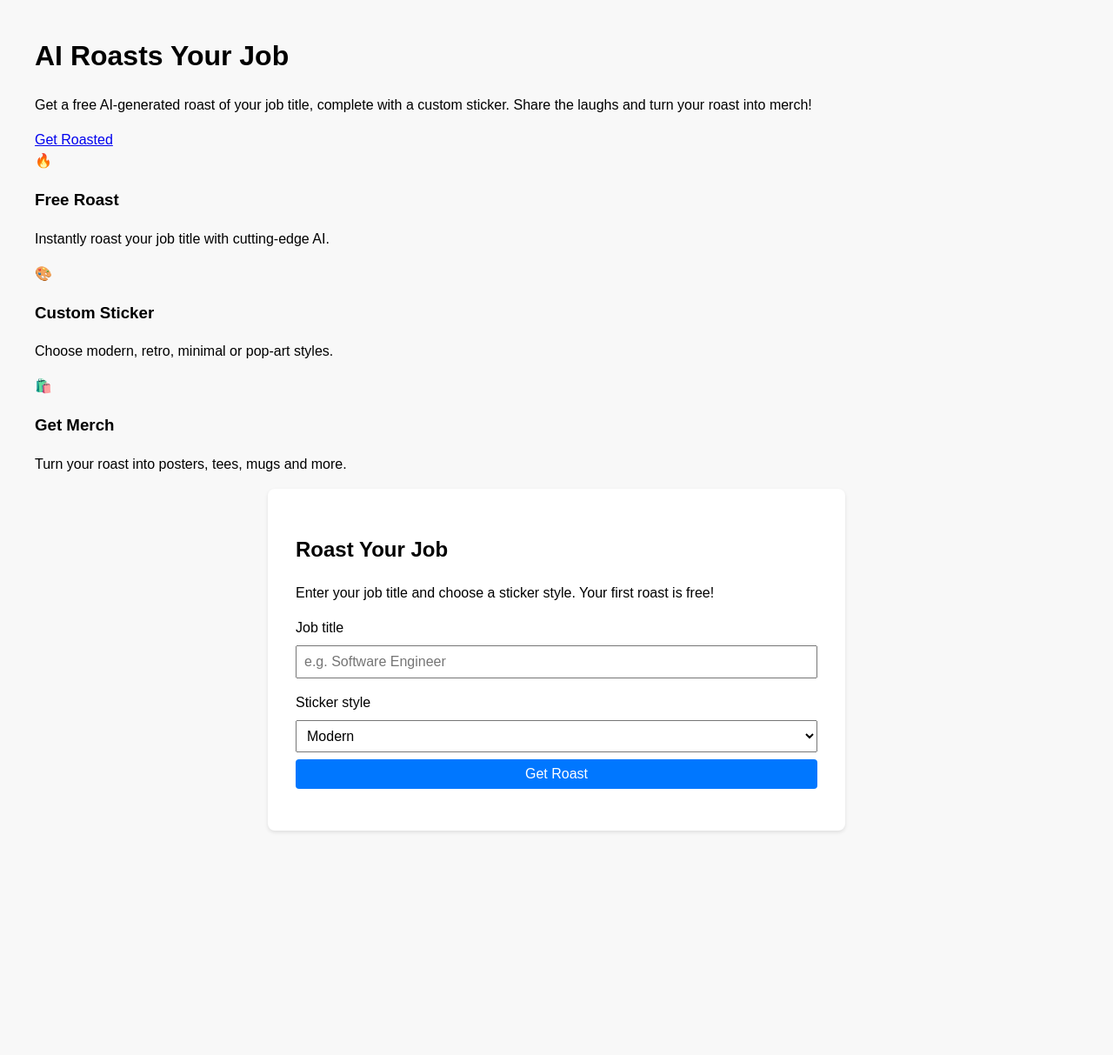
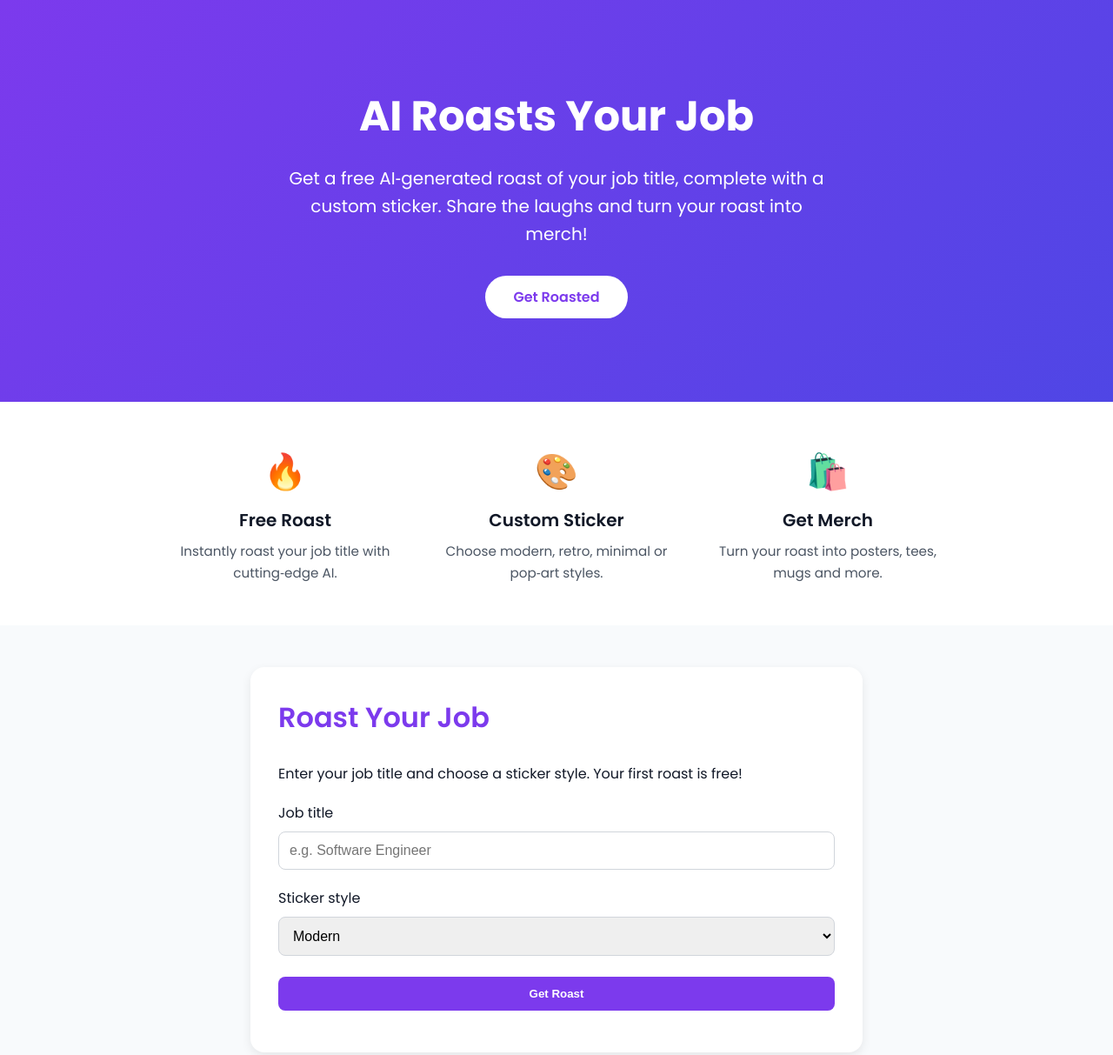
Before and after one commit to ptbandeira/roastyourjob, a website: page public/index.html in a window 1280 px wide. Shown: the whole page at 87% size. Before the commit the page ends 995 px from the top, so only its background shows below. Drawn offline with Linux system fonts and the light colour scheme.

Commit message:
Update style.css

```diff
--- a/public/style.css
+++ b/public/style.css
@@ -1,56 +1,154 @@
-body {
-  font-family: sans-serif;
-  padding: 2rem;
-  line-height: 1.5;
-  background: #f8f8f8;
+/* Variables for consistent colours */
+:root {
+  --primary: #7c3aed;
+  --secondary: #4f46e5;
 }
 
-main {
-  max-width: 600px;
-  margin: 0 auto;
-  background: #fff;
-  padding: 2rem;
-  border-radius: 8px;
-  box-shadow: 0 2px 4px rgba(0, 0, 0, 0.1);
+/* Global styles */
+body {
+  font-family: 'Poppins', sans-serif;
+  margin: 0;
+  background: #f8fafc;
+  color: #111827;
+  line-height: 1.6;
 }
 
-h1 {
-  margin-top: 0;
+a {
+  color: inherit;
+  text-decoration: none;
 }
 
-label {
-  display: block;
-  margin-top: 1rem;
+/* Hero section */
+.hero {
+  padding: 6rem 1rem;
+  background: linear-gradient(135deg, var(--primary), var(--secondary));
+  color: #ffffff;
+  text-align: center;
 }
 
-input,
-select,
-button {
+.hero-content h1 {
+  margin: 0 0 1rem;
+  font-size: 3rem;
+  font-weight: 700;
+}
+
+.hero-content p {
+  margin: 0 auto 2rem;
+  max-width: 640px;
+  font-size: 1.25rem;
+}
+
+.cta-button {
+  display: inline-block;
+  padding: 0.75rem 2rem;
+  background: #ffffff;
+  color: var(--primary);
+  font-weight: 600;
+  border-radius: 9999px;
+  transition: background 0.2s, color 0.2s;
+}
+
+.cta-button:hover {
+  background: rgba(255, 255, 255, 0.85);
+  color: var(--secondary);
+}
+
+/* Features section */
+.features {
+  display: flex;
+  flex-wrap: wrap;
+  justify-content: center;
+  gap: 2rem;
+  padding: 3rem 1rem;
+  background: #ffffff;
+}
+
+.feature {
+  flex: 1 1 200px;
+  max-width: 280px;
+  text-align: center;
+}
+
+.feature .icon {
+  font-size: 2.5rem;
+  margin-bottom: 0.5rem;
+}
+
+.feature h3 {
+  margin: 0.5rem 0;
+  font-size: 1.25rem;
+  font-weight: 600;
+}
+
+.feature p {
+  margin: 0;
+  font-size: 0.95rem;
+  color: #4b5563;
+}
+
+/* Generator section */
+main {
+  max-width: 640px;
+  margin: 3rem auto;
+  background: #ffffff;
+  padding: 2rem;
+  border-radius: 1rem;
+  box-shadow: 0 4px 12px rgba(0, 0, 0, 0.08);
+}
+
+main h2 {
+  margin-top: 0;
+  font-size: 2rem;
+  font-weight: 600;
+  color: var(--primary);
+}
+
+form label {
+  display: block;
+  margin-top: 1.25rem;
+  font-weight: 500;
+}
+
+form input,
+form select {
+  width: 100%;
+  padding: 0.75rem;
+  font-size: 1rem;
+  border: 1px solid #d1d5db;
+  border-radius: 0.5rem;
   margin-top: 0.5rem;
-  font-size: 1rem;
-  padding: 0.5rem;
-  width: 100%;
   box-sizing: border-box;
 }
 
-button {
-  background: #0077ff;
-  color: #fff;
+form button[type='submit'],
+#buyButton {
+  margin-top: 1.5rem;
+  background: var(--primary);
+  color: #ffffff;
+  padding: 0.75rem 1.5rem;
   border: none;
+  border-radius: 0.5rem;
   cursor: pointer;
-  border-radius: 4px;
-}
-button:hover {
-  background: #005fcc;
+  font-weight: 600;
+  transition: background 0.2s;
+  width: 100%;
 }
 
+form button:hover,
+#buyButton:hover {
+  background: var(--secondary);
+}
+
+/* Roast result and merch */
 #roastResult {
   margin-top: 2rem;
 }
 
 #stickerImg {
-  max-width: 200px;
+  max-width: 100%;
   margin-top: 1rem;
+  border-radius: 0.5rem;
+  box-shadow: 0 2px 4px rgba(0, 0, 0, 0.05);
 }
 
 .hidden {
@@ -58,6 +156,6 @@ button:hover {
 }
 
 .error {
-  color: red;
+  color: #dc2626;
   margin-top: 1rem;
 }
```
